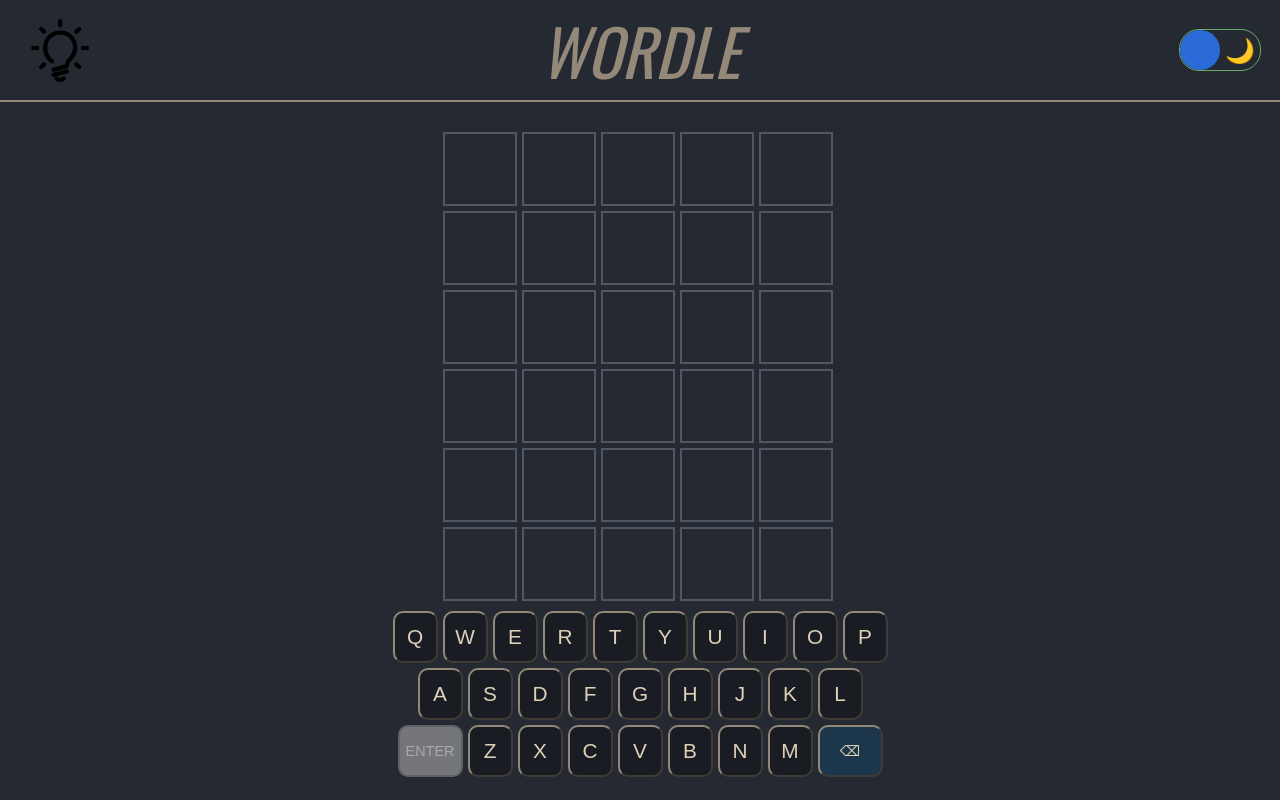
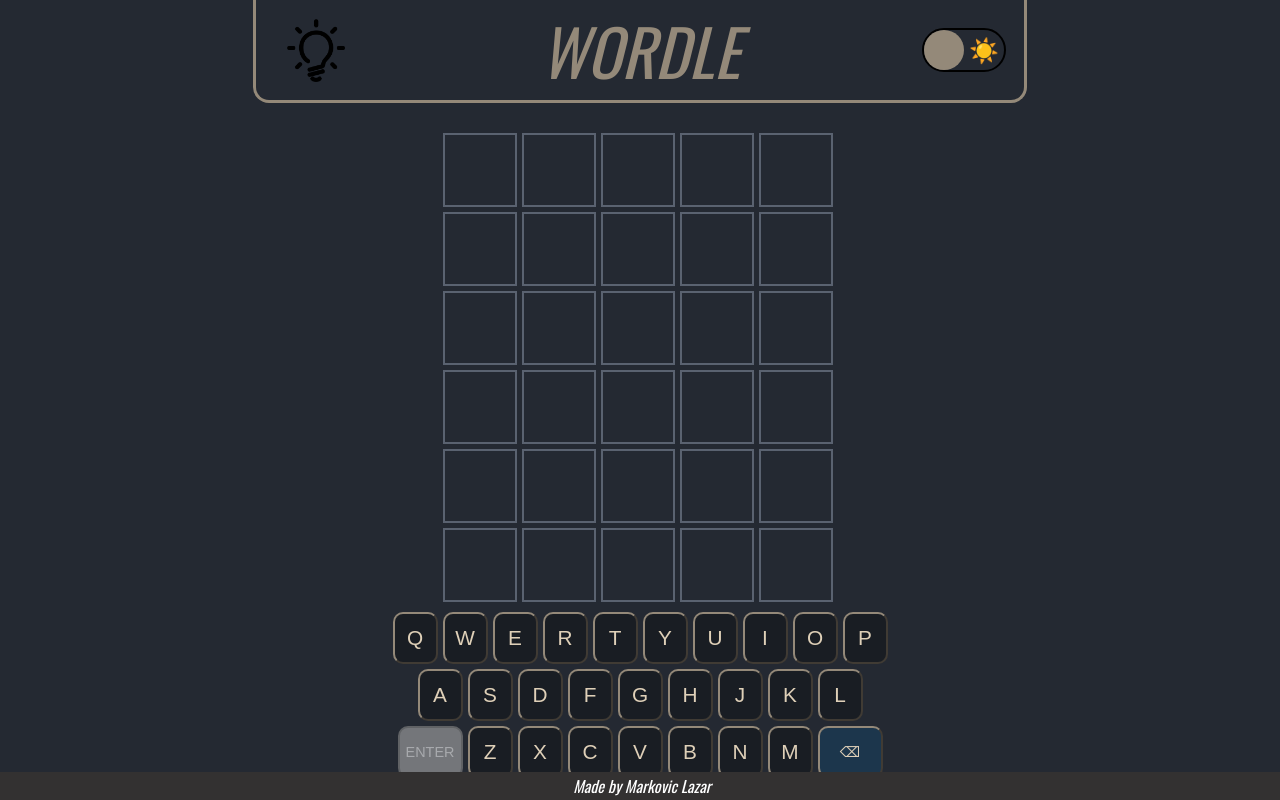
Before and after one commit to M4rkovicLazar/Wordle, a plain HTML site: page index.html in a window 1280 px wide. Drawn offline with nearby package versions, Linux system fonts and the light colour scheme; no server answers; a web font is replaced by a local one.

Commit message:
i hope i finished

```diff
--- a/index.html
+++ b/index.html
@@ -20,7 +20,10 @@
             <div class="header-container">
                 <div class="header-left-container">
                     <div class="header-left-div">
-                    <button id="hint-btn" class="hint"><div class=" icon" style="width: 100%; height: 100%; border-radius: inherit;"><img class="" id="hint-img" src="styles/hint.png" alt="Logo"></div></button>
+                        <button id="hint-btn" class="hint">
+                            <div class=" icon" style="width: 100%; height: 100%; border-radius: inherit;"><img class=""
+                                    id="hint-img" src="styles/hint.png" alt="Logo"></div>
+                        </button>
                     </div>
                 </div>
 
@@ -28,8 +31,8 @@
 
                 <div class="header-right-container">
                     <div class="header-right-div">
-                    <div id="day-ico">☀️</div>
-                    <div id="night-ico">🌙</div>
+                        <div style=" user-select: none;" id="day-ico">🌑</div>
+                        <div style=" user-select: none;" id="night-ico">☀️</div>
 
                         <button id="slider" class="settings"></button>
                     </div>
@@ -54,9 +57,10 @@
                 </div>
             </div>
         </div>
+
         <footer class="footer">
+            <p>Made by Markovic Lazar</p>
         </footer>
-
 
 </body>
 
--- a/index.js
+++ b/index.js
@@ -151,17 +151,17 @@ async function EnterPressed() {
 
         if ((currentWord.toUpperCase()) === (wordForGuess.toUpperCase())) {
             gameOver = true;
-            showCustomAlert("Well done!!!", "Try again");
+            showCustomAlert("Well done!!! Word is: " + wordForGuess, "Try again");
             return;
         }
         else if (currentRow === maxRows - 1) {
             gameOver = true;
-            showCustomAlert("Good luck next time", "Try again");
+            showCustomAlert("Good luck next time + Word was: " + wordForGuess, "Try again");
             return;
         }
 
         if (gameOver) {
-            showCustomAlert("Well done!!!", "Try again");
+            showCustomAlert("Well done!!! Word is: " + wordForGuess, "Try again");
             return;
         }
 
@@ -304,7 +304,9 @@ async function getDefinition() {
         console.error(error);
     }
 }
+
 let slider = document.getElementById("slider");
+slider.classList.add("settings-Night");
 
 slider.addEventListener("click", () => {
     if (slider.classList.contains("settings-Night")) {
@@ -316,4 +318,11 @@ slider.addEventListener("click", () => {
     }
 });
 
+const toggleTheme = () => {
+    const root = document.documentElement;
+    root.classList.toggle('light');
+};
+
+document.getElementById('slider').addEventListener('click', toggleTheme);
+
 Game();
--- a/styles/alert.css
+++ b/styles/alert.css
@@ -1,9 +1,13 @@
+@import url('style.css');
+
 #alert-container{
     width: 100vw;
 }
 .hidden {
     display: none;
 }
+
+
 
 #custom-alert {
     position: fixed;
@@ -20,7 +24,7 @@
 
 .alert-box {
     background-color: #948979;
-    font-size: 1.3em;
+    font-size: 1.5em;
     padding: 20px 30px;
     border-radius: 10px;
     text-align: center;
@@ -29,7 +33,7 @@
 }
 
 #alert-ok {
-    font-size: 1em;
+    font-size: 0.9em;
     padding: 5px 10px;
     margin-top: 15px;
 }
--- a/styles/animations.css
+++ b/styles/animations.css
@@ -1,6 +1,6 @@
 .tile.active {
   border: 2px solid var(--tile-active);
-  box-shadow: 0 0 3px var(--tile-active);
+  box-shadow: 0 0 5px var(--tile-active);
 }
 
 @keyframes shake {
@@ -87,35 +87,7 @@
   transform: translateX(40px);
 }
 
-.animate-slide {
-  animation: slideEffect 0.3s ease;
-}
-
-@keyframes slideEffect {
-  from {
-    transform: translateX(0);
-  }
-
-  to {
-    transform: translateX(40px);
-  }
-}
-
 .settings-Night {
   transition: transform 0.5s ease;
   transform: translateX(0px);
 }
-
-.animate-slide-Day {
-  animation: slideEffectDay 0.5s ease;
-}
-
-@keyframes slideEffectDay {
-  from {
-    transform: translateX(0);
-  }
-
-  to {
-    transform: translateX(-40px);
-  }
-}
--- a/styles/style.css
+++ b/styles/style.css
@@ -1,13 +1,25 @@
 :root {
     --text-color: #948979;
     --body-color: #242932;
-    --tile-color: #505763;
+    --tile-color: #5a6270;
     --tile-active: #DFD0B8;
     --keyboard-color: #191d23;
     --keyboard-font-color: #DFD0B8;
     --tile-width: 70px;
     --tile-height: 70px;
 }
+
+:root.light {
+    --text-color: #534343;
+    --body-color: #ccc6bf;
+    --tile-color: #633333;
+    --tile-active: #534343;
+    --keyboard-color: #d9d4cd;
+    --keyboard-font-color: #161514;
+    --tile-width: 70px;
+    --tile-height: 70px;
+}
+
 
 * {
     padding: 0px;
@@ -20,7 +32,6 @@
     font-style: normal;
 }
 
-/* Oswald font (optional: adjust class name to your use) */
 .oswald-regular {
     font-family: "Oswald", sans-serif;
     font-optical-sizing: auto;
@@ -29,15 +40,23 @@
 }
 
 .body {
+    display: flex;
+    flex-direction: column;
+    align-items: center;
     background-color: var(--body-color);
     font-family: "Oswald", sans-serif;
 
 }
 
 .header {
+    width: 60%;
     height: 100px;
-    border-bottom: 2px solid #948979;
+    border: 3px solid var(--text-color);
+    border-top: 0px;
+    border-bottom-right-radius: 16px;
+    border-bottom-left-radius: 16px;
 }
+
 
 .header-container {
     height: 100%;
@@ -103,8 +122,8 @@
     display: flex;
     align-items: center;
     justify-content: center;
-    border: #6aaa64 1px solid;
-    border-radius: 20px;
+    border: #000000 2px solid;
+    border-radius: 50px;
 }
 
 #day-ico {
@@ -126,7 +145,7 @@
     width: 50%;
     height: 100%;
     border-radius: 50%;
-    background-color: #2b6bd8;
+    background-color: var(--text-color);
     border-width: 0px;
     cursor: pointer;
 }
@@ -137,6 +156,7 @@
     flex-direction: column;
     align-content: center;
     align-items: center;
+    flex: 1;
 }
 
 .game-container {
@@ -219,15 +239,10 @@
 
 #enter:disabled {
     background-color: #aaa;
-    /* Siva pozadina */
     color: white;
-    /* Beli tekst */
     border: 2px solid #888;
-    /* Tamnosiva ivica */
     cursor: not-allowed;
-    /* Zabrana kursora */
     opacity: 0.6;
-    /* Poluprovidno */
     transition: 0.3s ease;
 }
 
@@ -250,3 +265,15 @@
     background-color: #787c7e;
     color: white;
 }
+
+footer {
+    font-style: italic;
+    position: fixed;
+    bottom: 0;
+    left: 0;
+    width: 100%;
+    background: #333131;
+    color: white;
+    padding: 2px;
+    text-align: center;
+}
```
Lines whose indentation alone changed are shown as unchanged.
